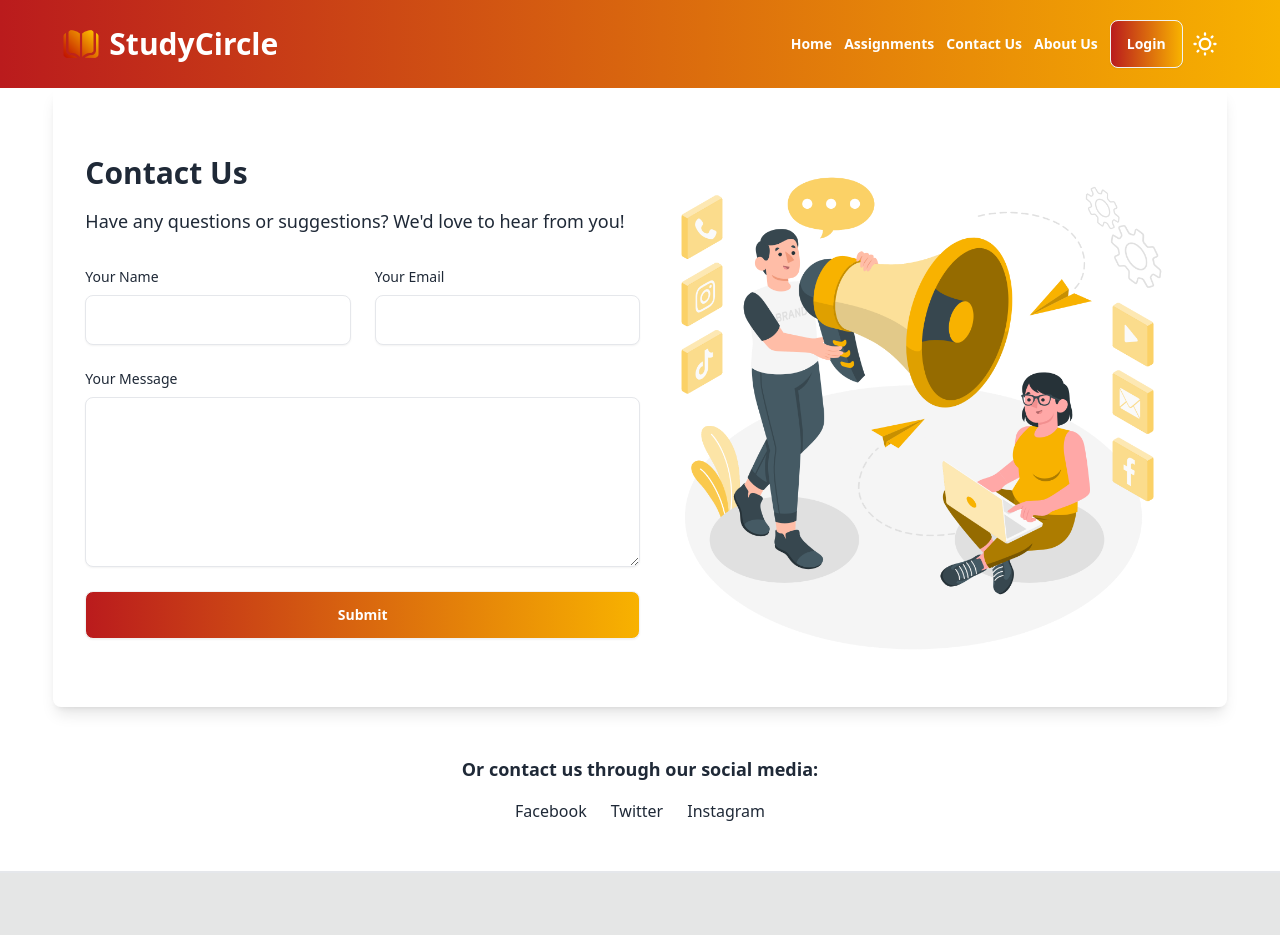
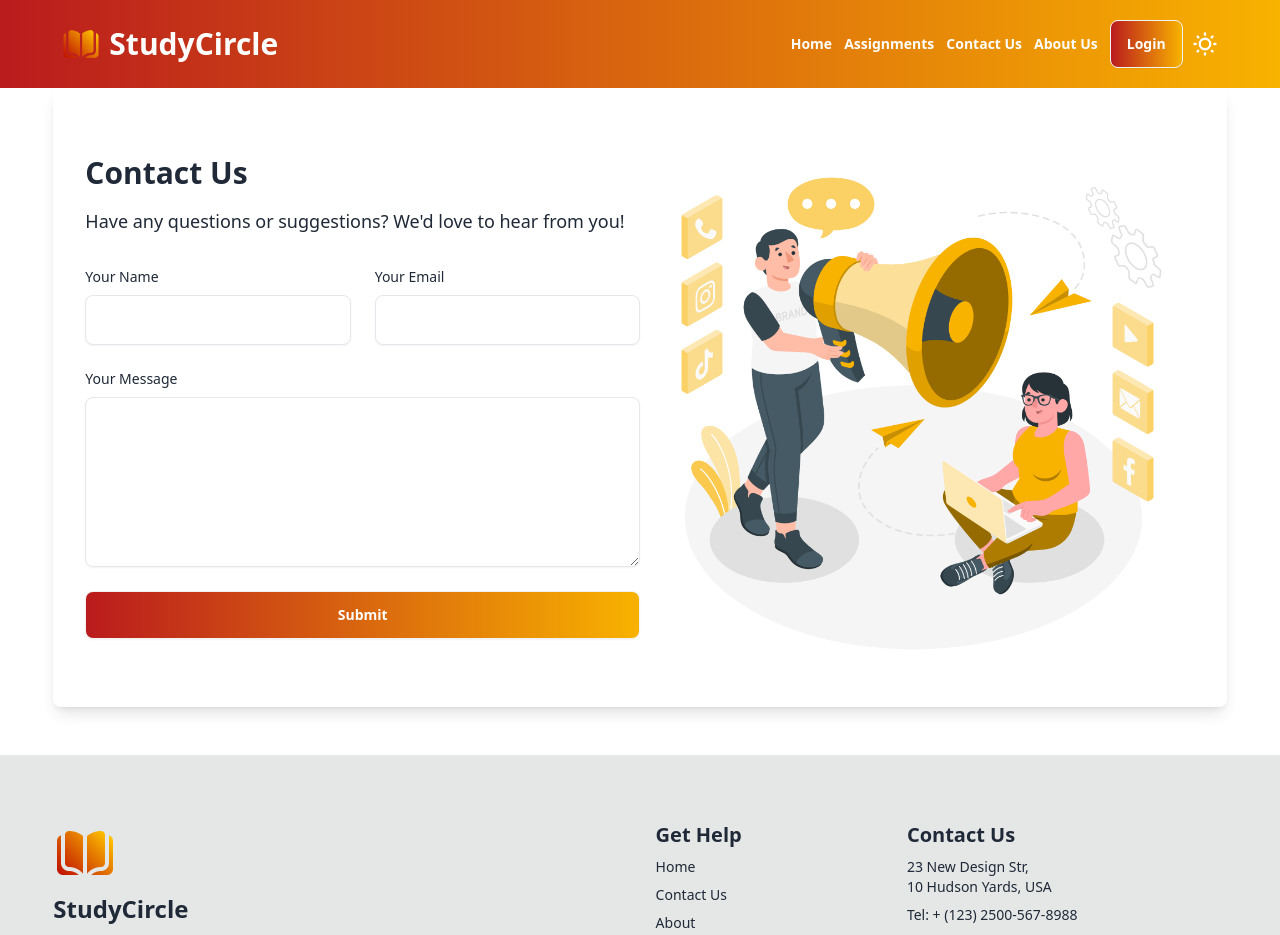
Before and after one commit to Sadia492/study-circle, a React (Vite) app: page /contact in a window 1280 px wide. Shown: the top 935 px of the page. Built offline with nearby package versions, Linux system fonts and the light colour scheme; no server answers.

Commit message:
contact us page modified

```diff
--- a/src/pages/Contact.jsx
+++ b/src/pages/Contact.jsx
@@ -98,39 +98,6 @@ export default function Contact() {
           <img src={imgContact} alt="" />{" "}
         </div>
       </div>
-
-      {/* Contact Info Section */}
-      <div className="mt-12 text-center">
-        <p className="text-lg font-semibold">
-          Or contact us through our social media:
-        </p>
-        <div className="mt-4 flex justify-center gap-6">
-          <a
-            href="#"
-            className="text-primring-secondary hover:text-primring-secondary"
-            target="_blank"
-            rel="noopener noreferrer"
-          >
-            Facebook
-          </a>
-          <a
-            href="#"
-            className="text-primring-secondary hover:text-primring-secondary"
-            target="_blank"
-            rel="noopener noreferrer"
-          >
-            Twitter
-          </a>
-          <a
-            href="#"
-            className="text-primring-secondary hover:text-primring-secondary"
-            target="_blank"
-            rel="noopener noreferrer"
-          >
-            Instagram
-          </a>
-        </div>
-      </div>
     </div>
   );
 }
```
